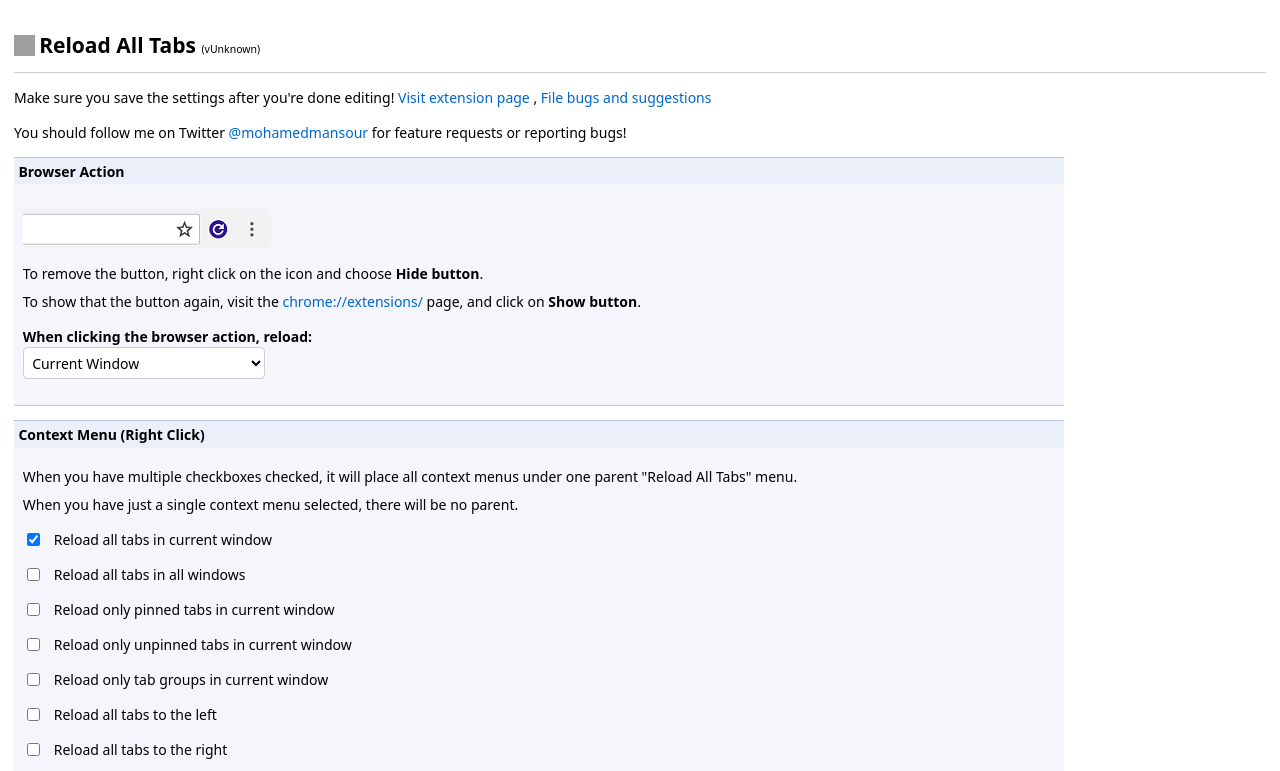
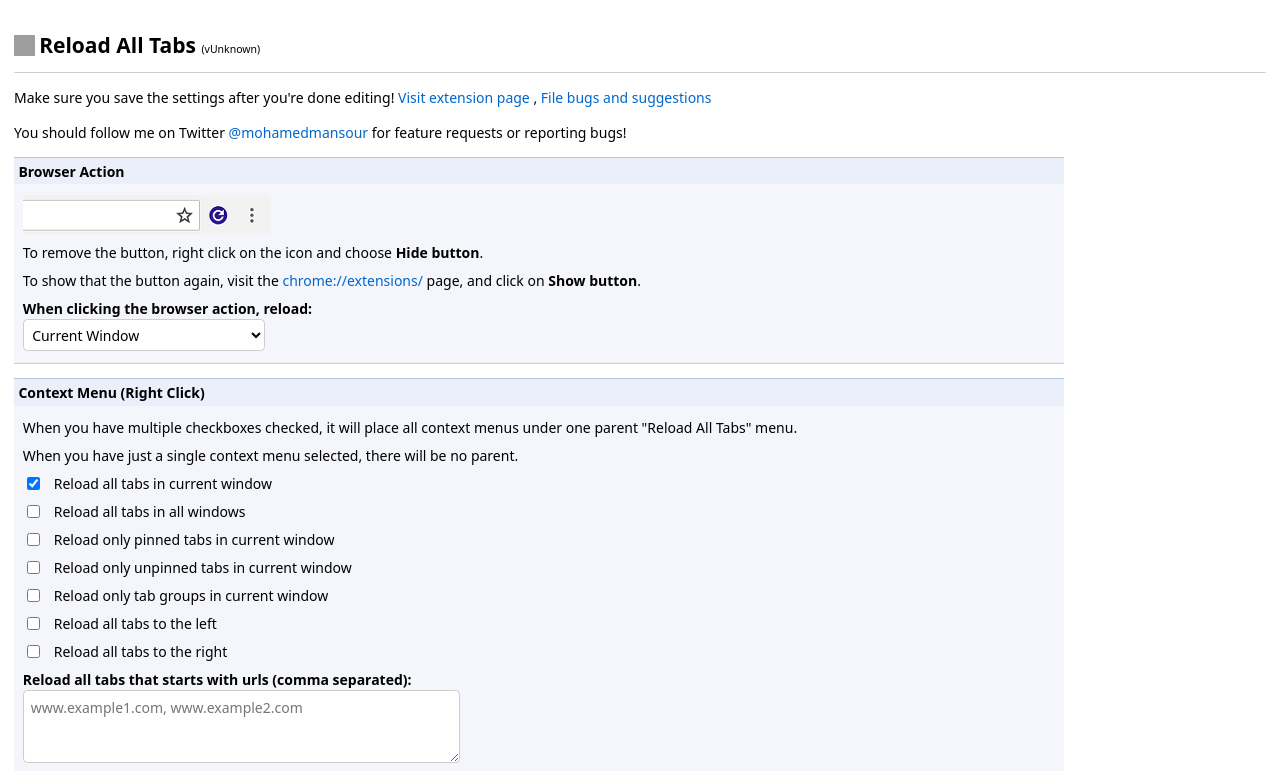
Before and after one commit to mohamedmansour/reload-all-tabs-extension, a browser extension: page options.html in a window 1280 px wide. Shown: the top 771 px of the page. Drawn offline with Linux system fonts and the light colour scheme; grey boxes are pictures that could not be loaded.

```diff
--- a/css/options.css
+++ b/css/options.css
@@ -228,23 +228,26 @@
   background: var(--bg-secondary);
   border-block-end: 0.0625em solid var(--border-tertiary);
   padding: 0.8em 0.625em;
+  display: flex;
+  flex-direction: column;
+  gap: var(--spacing-sm);
 
   & p {
-    margin-block: var(--spacing-sm);
+    margin: 0;
   }
 
   & img {
     display: block;
     max-width: 100%;
+    width: auto;
     height: auto;
-    margin-block: var(--spacing-md);
+    align-self: flex-start;
     border-radius: var(--border-radius-sm);
   }
 }
 
 .option-group {
   gap: var(--spacing-xs);
-  margin-block: var(--spacing-md);
 
   & label {
     display: flex;
@@ -261,6 +264,10 @@
       align-items: flex-start;
       font-weight: bold;
     }
+  }
+
+  &:last-child {
+    margin-block-end: 0;
   }
 }
 
```
Also changed, not shown: reload_controller.js (+22 -1 lines).
